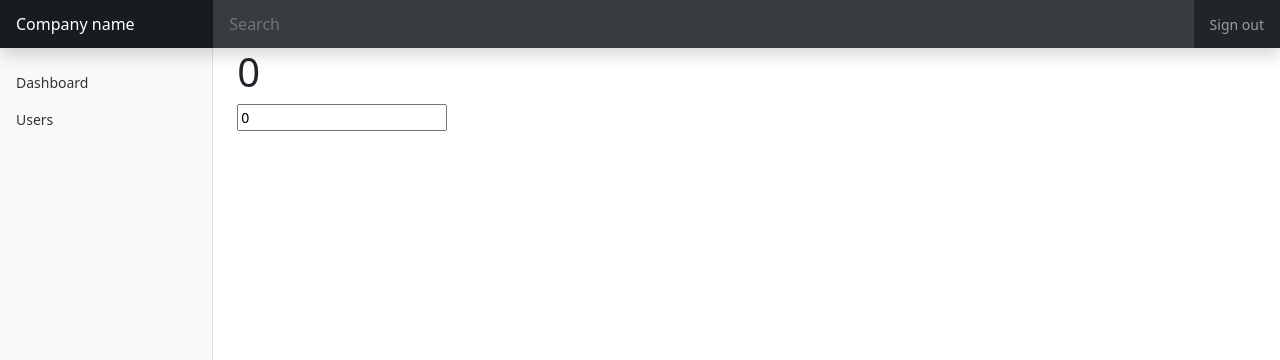
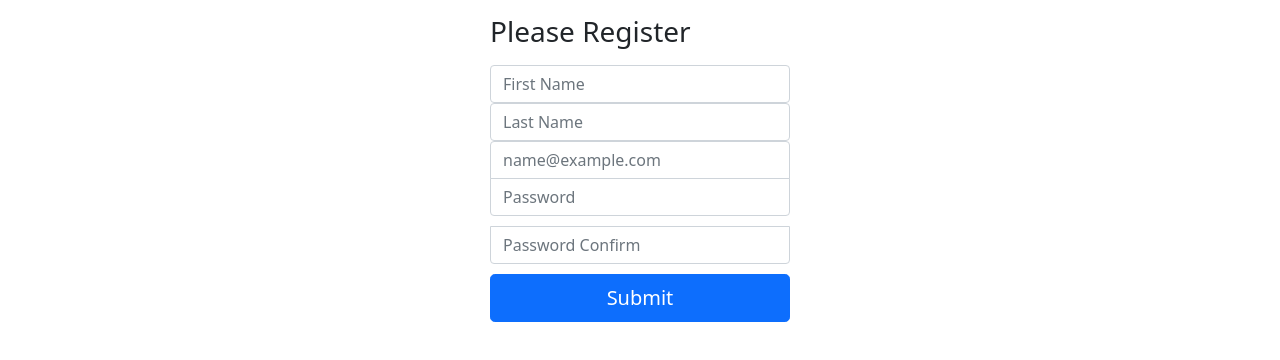
Before and after one commit to AmosMbeki/vue-admin, a Vue app: page /register in a window 1280 px wide. Shown: the top 360 px of the page. Built offline with nearby package versions, Linux system fonts and the light colour scheme.

Commit message:
Child components user and dashboard added to wrapper

```diff
--- a/src/App.vue
+++ b/src/App.vue
@@ -1,30 +1,6 @@
 <template>
-
-<Nav />
-
-<div class="container-fluid">
-  <div class="row">
-    <Menu />
-
-    <main class="col-md-9 ms-sm-auto col-lg-10 px-md-4">
-     <router-view />
-    </main>
-  </div>
-</div>
-
-
+  <router-view />
 </template>
-
-<script>
-  import Nav from './components/Nav.vue';
-  import Menu from './components/Menu.vue';
-  import Dashboard from './pages/Dashboard.vue';
-  import Users from './pages/Users.vue'
-
-  export default {
-    components: {Nav, Menu, Dashboard, Users}
-  }
-</script>
 
 
 <style>
--- a/src/pages/Register.vue
+++ b/src/pages/Register.vue
@@ -1,19 +1,72 @@
 <template>
-    <h1>{{count}}</h1>
-    <input type="number" v-model="count">
+    <main class="form-signin">
+        <form>
+
+            <h1 class="h3 mb-3 fw-normal">Please Register</h1>
+            <input type="text" class="form-control" placeholder="First Name" required>
+
+            <input type="text" class="form-control" placeholder="Last Name" required>
+
+            <input type="email" class="form-control" placeholder="name@example.com" required>
+
+            <input type="password" class="form-control" placeholder="Password" required>
+
+            <input type="password" class="form-control" placeholder="Password Confirm" required>
+
+            <button class="w-100 btn btn-lg btn-primary" type="submit">Submit</button>
+
+        </form>
+    </main>
 </template>
+
 <script>
     import {ref} from 'vue';
 
     export default {
         name: "Register",
 
-        setup(){
-            const count = ref(0);
 
-            return {
-                count
-            }
-        }
     }
 </script>
+
+<style scoped>
+    html,
+    body {
+    height: 100%;
+    }
+
+    body {
+    display: flex;
+    align-items: center;
+    padding-top: 40px;
+    padding-bottom: 40px;
+    background-color: #f5f5f5;
+    }
+
+    .form-signin {
+    width: 100%;
+    max-width: 330px;
+    padding: 15px;
+    margin: auto;
+    }
+
+    .form-signin .checkbox {
+    font-weight: 400;
+    }
+
+    .form-signin .form-floating:focus-within {
+    z-index: 2;
+    }
+
+    .form-signin input[type="email"] {
+    margin-bottom: -1px;
+    border-bottom-right-radius: 0;
+    border-bottom-left-radius: 0;
+    }
+
+    .form-signin input[type="password"] {
+    margin-bottom: 10px;
+    border-top-left-radius: 0;
+    border-top-right-radius: 0;
+    }
+</style>
--- /dev/null
+++ b/src/pages/Wrapper.vue
@@ -0,0 +1,26 @@
+<template>
+    <Nav />
+
+    <div class="container-fluid">
+        <div class="row">
+            <Menu />
+
+            <main class="col-md-9 ms-sm-auto col-lg-10 px-md-4">
+            <router-view />
+            </main>
+        </div>
+    </div>
+</template>
+
+<script>
+
+  import Nav from '../components/Nav.vue';
+  import Menu from '../components/Menu.vue';
+
+
+  export default {
+    name: "Wrapper",
+    components: {Nav, Menu}
+  }
+
+</script>
```
Also changed, not shown: src/router/index.ts (+13 -3 lines).
